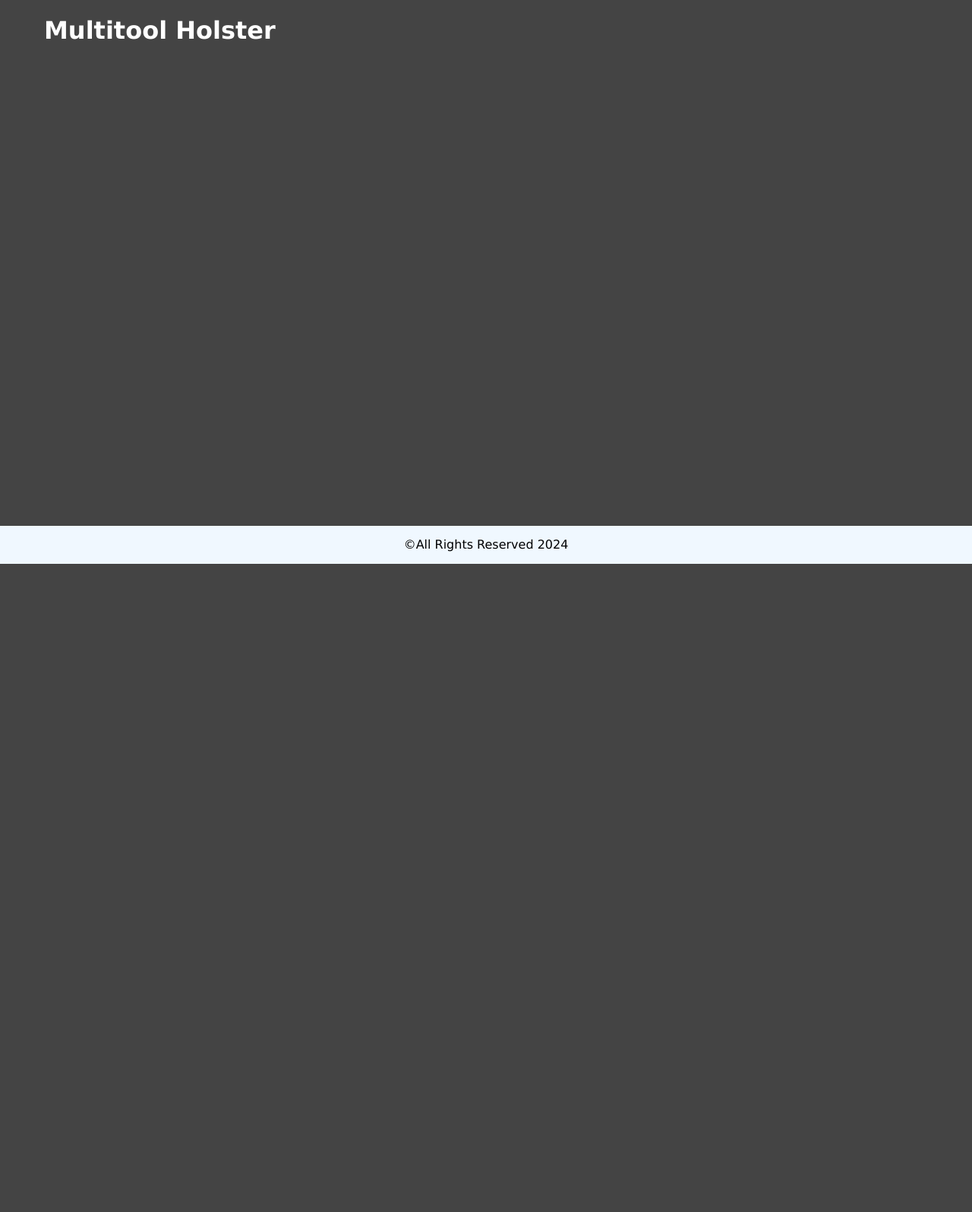
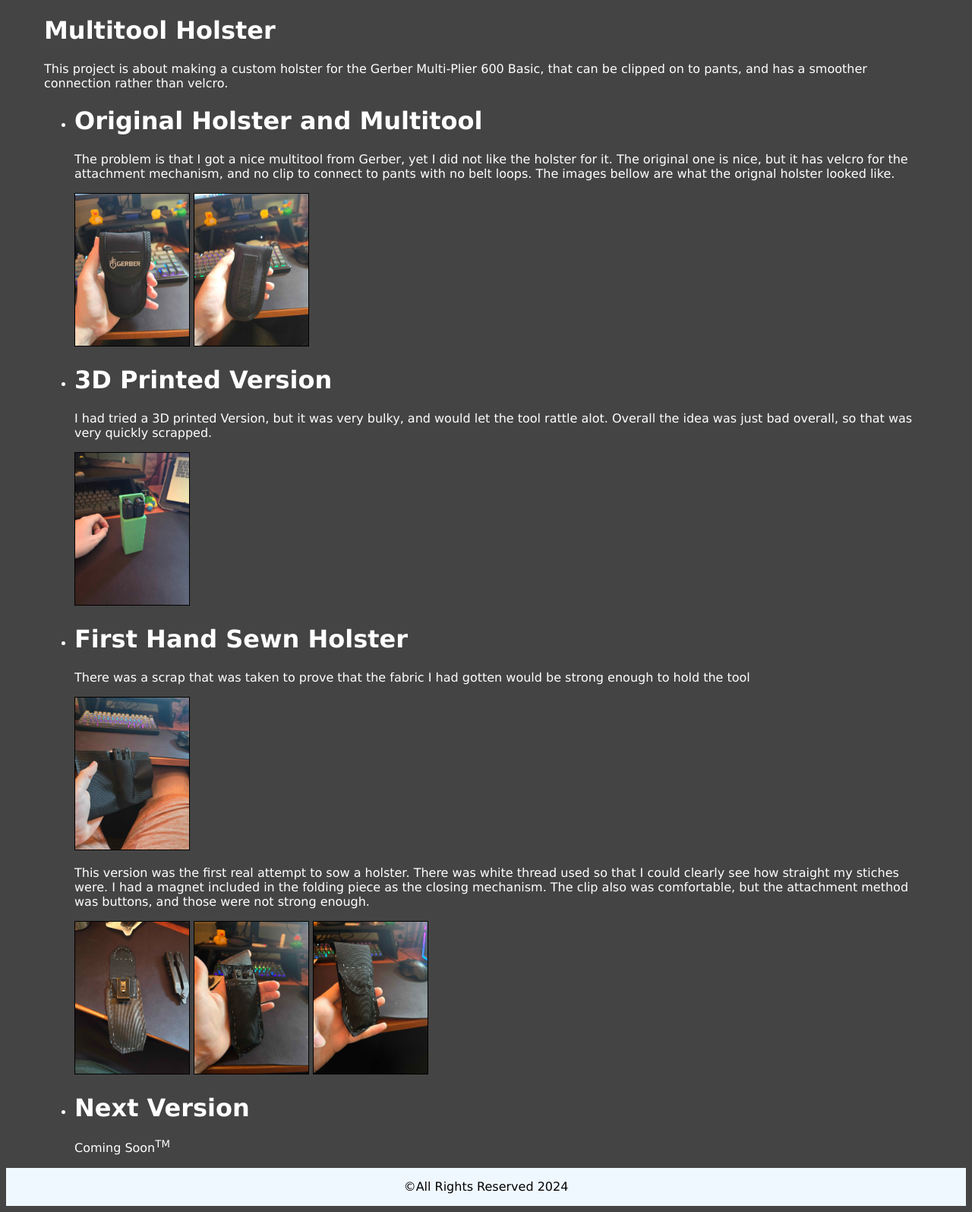
Before and after one commit to Lance-Baron/Portfolio-WebSite, a Flask app: template static/templates/projects/multitool_holster.html in a window 1280 px wide. Shown: the part 58-1653 px from the top of the page at 76% size. Before the commit the page ends 800 px from the top, so only its background shows below. Run offline with Flask 3, Linux system fonts and the light colour scheme; the template is opened without the code that fills it, so the values that code supplies are empty.

Commit message:
added project pages for the current website, and the holster projects

```diff
--- a/app.py
+++ b/app.py
@@ -37,8 +37,6 @@ def makeBetterWords(path:str=r"D:\Programs\Portfolio WebSite\static\templates\pr
         for word in words:
             formatedName += word.replace(".html","").capitalize() + " "
         formatedNames.append(formatedName.strip())
-    print(formatedNames)
-    print(foundFiles)
 
     dict = {formatedNames[i]: foundFiles[i] for i in range(len(foundFiles))}
     return dict
--- a/static/css/style.css
+++ b/static/css/style.css
@@ -74,3 +74,9 @@ a:hover{
     color:lightblue;
     cursor: pointer;
 }
+
+img{
+   height: 200px;
+   width: auto;
+   border: 1px solid black;
+}
--- a/static/templates/projects.html
+++ b/static/templates/projects.html
@@ -5,7 +5,7 @@
 {%block content%}
 <div id = "main-content">
     <h1>Projects</h1>
-    <p>Bellow is a list of projects that I am either currently working on, or have already completed. Click the name to get taken to a page that details that specific page more</p>
+    <p>Bellow is a list of projects that I am either currently working on, or have already completed. Click the name to get taken to a page that details that specific page more. Note projects that have any need for security are not posted to this website.</p>
     <ul>
         {%for name, file in data.items()%}
         <a href='projects/{{file}}'><h1>{{name}}</h1></a>
--- a/static/templates/projects/multitool_holster.html
+++ b/static/templates/projects/multitool_holster.html
@@ -5,6 +5,32 @@
 {%block content%}
 <div id = "main-content">
     <h1>Multitool Holster</h1>
-    <p></p>
+    <p>This project is about making a custom holster for the Gerber Multi-Plier 600 Basic, that can be clipped on to pants, and has a smoother connection rather than velcro.</p>
+    <ul class="project-history-list">
+        <li>
+            <h1 class="project-history-title">Original Holster and Multitool</h1>
+            <p>The problem is that I got a nice multitool from Gerber, yet I did not like the holster for it. The original one is nice, but it has velcro for the attachment mechanism, and no clip to connect to pants with no belt loops. The images bellow are what the orignal holster looked like.</p>
+            <img src="{{ url_for('static', filename='images/holster_1_1.jpg') }}" alt = "Original Holster Front">
+            <img src="{{ url_for('static', filename='images/holster_1_2.jpg') }}" alt = "Original Holster Back">
+        </li>
+        <li>
+            <h1 class="project-history-title">3D Printed Version</h1>
+            <p>I had tried a 3D printed Version, but it was very bulky, and would let the tool rattle alot. Overall the idea was just bad overall, so that was very quickly scrapped.</p>
+            <img src="{{ url_for('static', filename='images/holster_2.jpg') }}" alt = "version 1.0.0">
+        </li>
+        <li>
+            <h1 class="project-history-title">First Hand Sewn Holster</h1>
+            <p>There was a scrap that was taken to prove that the fabric I had gotten would be strong enough to hold the tool</p>
+            <img src="{{ url_for('static', filename='images/holster_2.1.jpg') }}" alt = "version 1.0.0">
+            <p>This version was the first real attempt to sow a holster. There was white thread used so that I could clearly see how straight my stiches were. I had a magnet included in the folding piece as the closing mechanism. The clip also was comfortable, but the attachment method was buttons, and those were not strong enough.</p>
+            <img src="{{ url_for('static', filename='images/holster_3_1.jpg') }}" alt = "version 1.0.0">
+            <img src="{{ url_for('static', filename='images/holster_3_2.jpg') }}" alt = "version 1.0.0">
+            <img src="{{ url_for('static', filename='images/holster_3_3.jpg') }}" alt = "version 1.0.0">
+        </li>
+        <li>
+            <h1 class="project-history-title">Next Version</h1>
+            <p>Coming Soon<sup>TM</sup></p>
+        </li>
+    </ul>
 </div>
 {%endblock%}
--- a/static/templates/projects/portfolio_website.html
+++ b/static/templates/projects/portfolio_website.html
@@ -5,10 +5,12 @@
 {%block content%}
 <div id = "main-content">
     <h1>Portfolio Website</h1>
-    <p>That is this very website! There were a couple of versions of this website, prior to the one that you are seeing now</p>
+    <p>This is the Portfolio Website! Currently the website is on version 1.0.0 </p>
     <ul class="project-history-list">
         <li>
-
+            <h1 class="project-history-title">Version 1.0.0</h1>
+            <p>This was the very first version of the website that was published. It layed the ground work for future build offs, including the scalable project system. It looked something like this!</p>
+            <img src="{{ url_for('static', filename='images/portfolioWeb_1.0.0.png') }}" alt = "version 1.0.0">
         </li>
     </ul>
 </div>
```
Also changed, not shown: static/templates/projects/micro_mouse.html (deleted, +0 -10 lines), static/images/holster_1_1.jpg (added), static/images/holster_1_2.jpg (added), static/images/holster_2.1.jpg (added), static/images/holster_2.jpg (added), static/images/holster_3_1.jpg (added), static/images/holster_3_2.jpg (added), static/images/holster_3_3.jpg (added), static/images/portfolioWeb_1.0.0.png (added).
